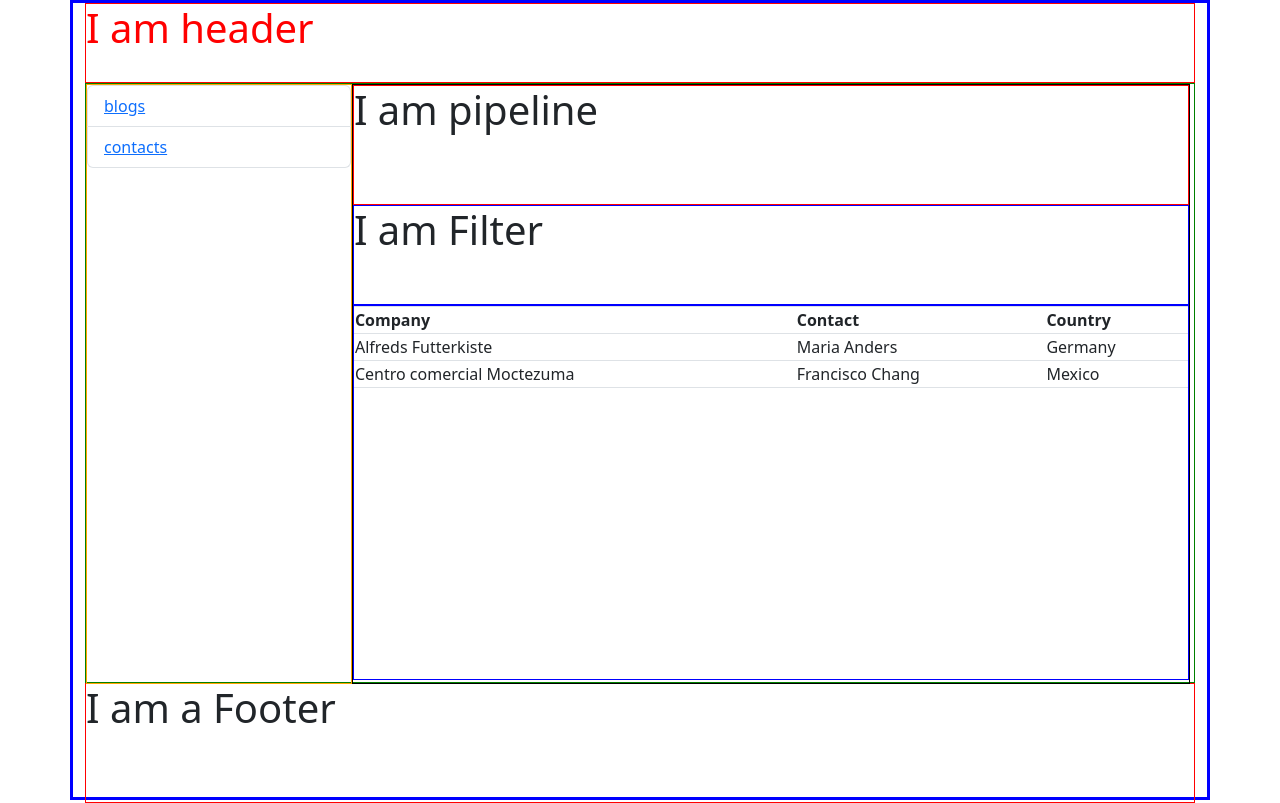
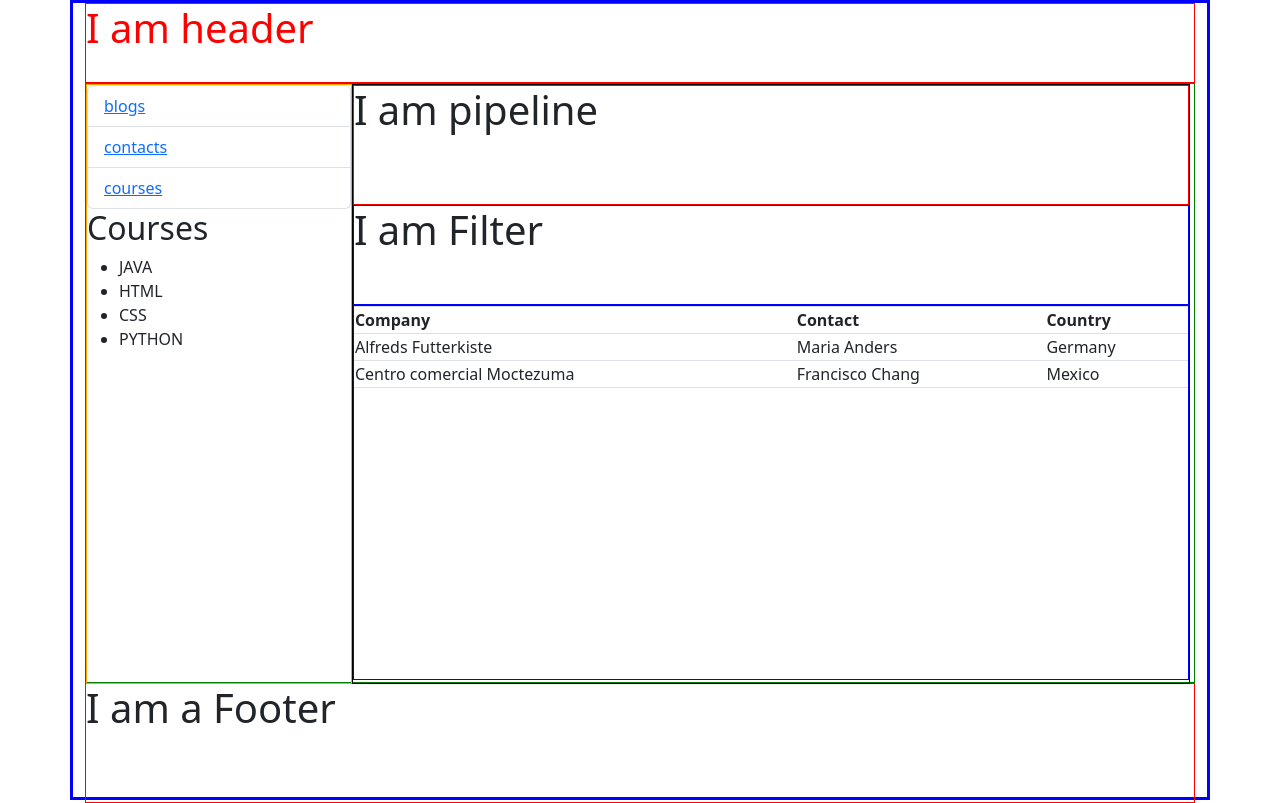
Before and after one commit to Guhanganesan/React_FullStack, a React (Create React App) app in the folder React/my-react-app/: page /courses in a window 1280 px wide. Built offline with nearby package versions, Linux system fonts and the light colour scheme.

Commit message:
props with list examples

```diff
--- a/React/my-react-app/src/pages/Contact.js
+++ b/React/my-react-app/src/pages/Contact.js
@@ -1,6 +1,6 @@
-function Contact(){
+function Contact(props){
     return  <>
-            <h1>I am Contact</h1>
+            <h1>I am {props.name} </h1>
             </>
 }
 
--- /dev/null
+++ b/React/my-react-app/src/pages/Course.js
@@ -0,0 +1,18 @@
+function Course(props){
+    const courses = props.courses;
+    console.log(courses)
+    const listItems = courses.map((course) =>
+        <li>{course}</li>
+    );
+    return (
+
+        <>
+            <h2>Courses</h2>
+            <ul>{listItems}</ul>
+        </>
+
+    );
+
+}
+
+export default Course;
--- a/React/my-react-app/src/side-bar/side-bar.js
+++ b/React/my-react-app/src/side-bar/side-bar.js
@@ -1,19 +1,26 @@
 import Blog from '../pages/Blogs';
 import Contact from '../pages/Contact';
+import Course from '../pages/Course';
+
 import { BrowserRouter, Routes, Route } from "react-router-dom";
 
 function SideBar(){
+
+const myName = "Guhan Ganesan";
+const courses = ['JAVA','HTML','CSS','PYTHON']
 
 return  <>
             <div className='side-bar'>
                <ul class="list-group">
                   <li class="list-group-item"><a href='/blogs'>blogs</a></li>
                   <li class="list-group-item"><a href='/contacts'>contacts</a></li>
+                  <li class="list-group-item"><a href='/courses'>courses</a></li>
                </ul>
                <BrowserRouter>
                   <Routes>
                      <Route   path="blogs" element={<Blog blog_name = 'React JS Course!' />} />
-                     <Route   path="contacts" element={<Contact />} />
+                     <Route   path="contacts" element={<Contact name={myName} />} />
+                     <Route   path="courses" element={<Course courses={courses} />} />
                   </Routes>
                </BrowserRouter>
             </div>
```
